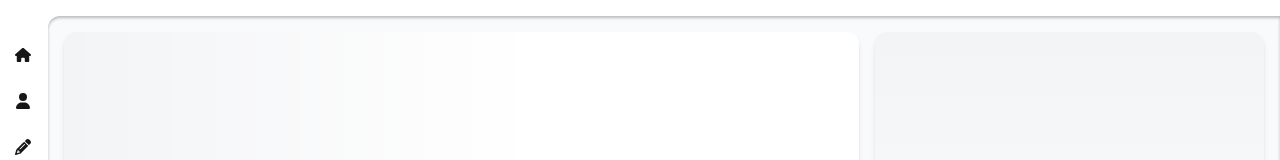
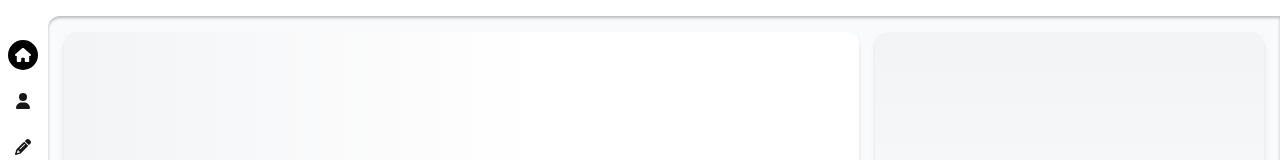
Before and after one commit to blinfoldking/blinfoldking.github.io, a Next.js app: page / in a window 1280 px wide. Shown: the top 160 px of the page. Built offline with nearby package versions, Linux system fonts and the light colour scheme.

Commit message:
feat: add active state to navbar

```diff
--- a/src/app/layout.tsx
+++ b/src/app/layout.tsx
@@ -27,7 +27,7 @@ export default function RootLayout({
 }: Readonly<{
   children: React.ReactNode;
 }>) {
-  const { navigate } = useNavigation();
+  const { navigate, pathname } = useNavigation();
 
   return (
     <html lang="en">
@@ -43,15 +43,19 @@ export default function RootLayout({
                 path: "/about",
               },
               { elem: FaPencil, path: "/blog" },
-              { elem: FaPalette, path: "/projecs" },
+              { elem: FaPalette, path: "/projects" },
             ].map((item) => (
               <a
                 key={item.path}
                 onClick={() => navigate(item.path)}
-                className="h-[30px] w-[30px] flex hover:bg-black rounded-full"
+                className={`h-[30px] w-[30px] flex hover:bg-black ${item.path === pathname ? "bg-black" : ""} rounded-full`}
               >
                 <div className="w-[30px] h-[30px] flex justify-center items-center">
-                  {<item.elem className="hover:text-white"></item.elem>}
+                  {
+                    <item.elem
+                      className={`hover:text-white ${item.path === pathname ? "text-white" : ""}`}
+                    ></item.elem>
+                  }
                 </div>
                 <div className="ml-4 hidden group-hover:block">pathname</div>
               </a>
```
